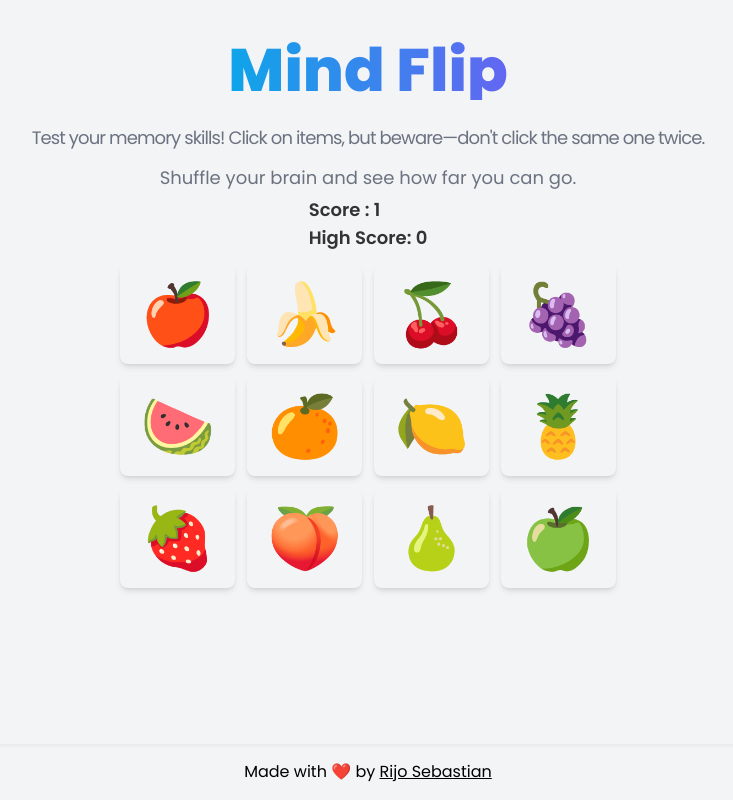
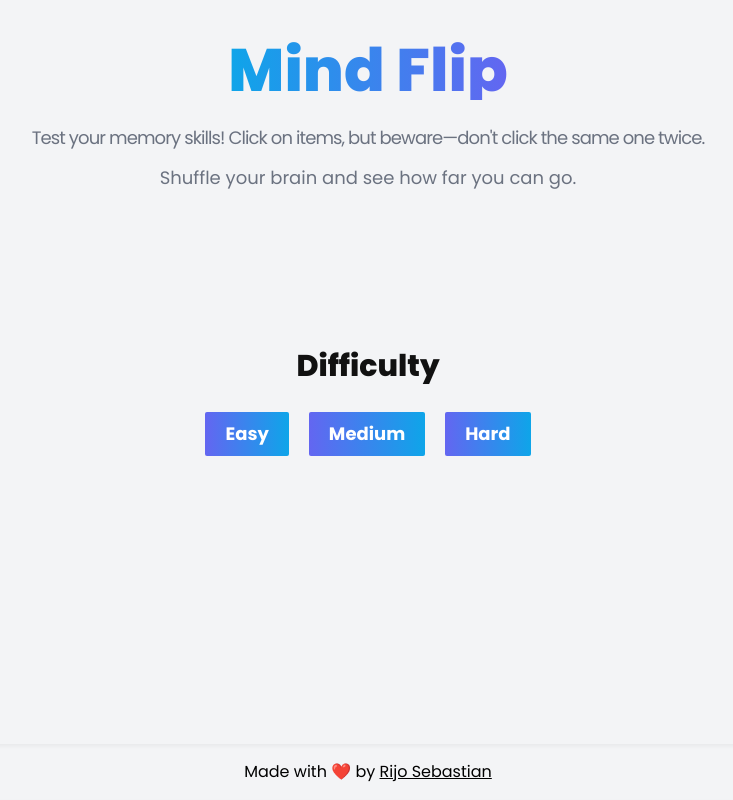
Before and after one commit to RijoKsd/Memory-Game, a React (Vite) app: page / in a window 1280 px wide. Shown: the whole page, without its empty margins (272-1005 px from the left). Built offline with nearby package versions, Linux system fonts and the light colour scheme; no server answers; what @midudev/tailwind-animations would draw is missing.

Commit message:
refactor: :lipstick: Add seprate StartLogic component

```diff
--- a/src/MemoryApp.jsx
+++ b/src/MemoryApp.jsx
@@ -10,7 +10,6 @@ const MemoryApp = () => {
       <Header />
       <EmojiContextProvider>
         <Game />
-
       </EmojiContextProvider>
       <Footer />
     </div>
--- a/src/components/Button.jsx
+++ b/src/components/Button.jsx
@@ -1,5 +1,4 @@
-import TestGameBoard from "./TestGameBoard";
-import TestScore from "./TestScore";
+
 
 const Button = ({ text, onClick }) => {
   return (
--- a/src/components/TestGameBoard.jsx
+++ /dev/null
@@ -1,11 +0,0 @@
-
-
-const TestGameBoard = () => {
-  return (
-    <div>
-      <h1>TestGameBoard</h1>
-    </div>
-  );
-}
-
-export default TestGameBoard
--- a/src/components/TestScore.jsx
+++ /dev/null
@@ -1,10 +0,0 @@
-
-const TestScore = () => {
-  return (
-    <div>
-      <h1>TestScore</h1>
-    </div>
-  );
-}
-
-export default TestScore
--- a/src/pages/Game.jsx
+++ b/src/pages/Game.jsx
@@ -4,6 +4,7 @@ import { EmojiContext } from "../context/EmojiContext";
 import { useContext } from "react";
 import Scores from "../components/Scores";
 import Card from "../components/Card";
+import StartLogic from "./StartLogic";
 
 const Game = () => {
   const { emojiData } = useContext(EmojiContext);
@@ -13,17 +14,18 @@ const Game = () => {
     // flex flex-col items-center justify-center h-[400px] gap-2
     <div className="  animate-fade-in-up  container">
       {currentGameStatus === "start" && (
-        <div className="flex flex-col items-center justify-center h-[400px] gap-2">
-          <h1 className="font-extrabold text-3xl text-[#111111] my-5">
-            Difficulty
-          </h1>
+        // <div className="flex flex-col items-center justify-center h-[400px] gap-2">
+        //   <h1 className="font-extrabold text-3xl text-[#111111] my-5">
+        //     Difficulty
+        //   </h1>
 
-          <div className="flex gap-5">
-            <Button text="Easy" onClick={handleChangeDifficulty("easy")} />
-            <Button text="Medium" onClick={handleChangeDifficulty("medium")} />
-            <Button text="Hard" onClick={handleChangeDifficulty("hard")} />
-          </div>
-        </div>
+        //   <div className="flex gap-5">
+        //     <Button text="Easy" onClick={handleChangeDifficulty("easy")} />
+        //     <Button text="Medium" onClick={handleChangeDifficulty("medium")} />
+        //     <Button text="Hard" onClick={handleChangeDifficulty("hard")} />
+        //   </div>
+        // </div>
+        <StartLogic handleChangeDifficulty={handleChangeDifficulty} />
       )}
       {currentGameStatus === "playing" && (
         // <div>
@@ -57,17 +59,3 @@ const Game = () => {
 };
 
 export default Game;
-
-/* <div className="flex flex-col items-center justify-center h-[400px] gap-2 animate-fade-in-up">
-        <div>
-          <h1 className="font-extrabold text-3xl text-[#111111] my-5">
-            Difficulty
-          </h1>
-        </div>
-        <div className="flex gap-5">
-          <Button text="Easy" />
-          <Button text="Medium" />
-          <Button text="Hard" />
-          <GameLogic />
-        </div>
-      </div> */
--- a/src/pages/GameLogic.jsx
+++ b/src/pages/GameLogic.jsx
@@ -16,12 +16,12 @@ const GameLogic = () => {
   const [difficultyLength, setDifficultyLength] = useState(
     DifficultyLevel[difficulty]
   ); // the DifficultyLevel object is imported from utils/difficultyLevel.js
-  const [currentGameStatus, setCurrentGameStatus] = useState("playing"); // start, playing, gameover
+  const [currentGameStatus, setCurrentGameStatus] = useState("start"); // start, playing, gameover
 
   const handleChangeDifficulty = (level) => () => {
     // setDifficulty(level);
     // setDifficultyLength(DifficultyLevel[level]);
-    // setCurrentGameStatus("playing");
+    setCurrentGameStatus("playing");
     console.log(level, "level");
   };
 
--- /dev/null
+++ b/src/pages/StartLogic.jsx
@@ -0,0 +1,20 @@
+import Button from "../components/Button";
+
+
+const StartLogic = ({ handleChangeDifficulty }) => {
+  return (
+    <div className="flex flex-col items-center justify-center h-[400px] gap-2">
+      <h1 className="font-extrabold text-3xl text-[#111111] my-5">
+        Difficulty
+      </h1>
+
+      <div className="flex gap-5">
+        <Button text="Easy" onClick={handleChangeDifficulty("easy")} />
+        <Button text="Medium" onClick={handleChangeDifficulty("medium")} />
+        <Button text="Hard" onClick={handleChangeDifficulty("hard")} />
+      </div>
+    </div>
+  );
+};
+
+export default StartLogic
```
